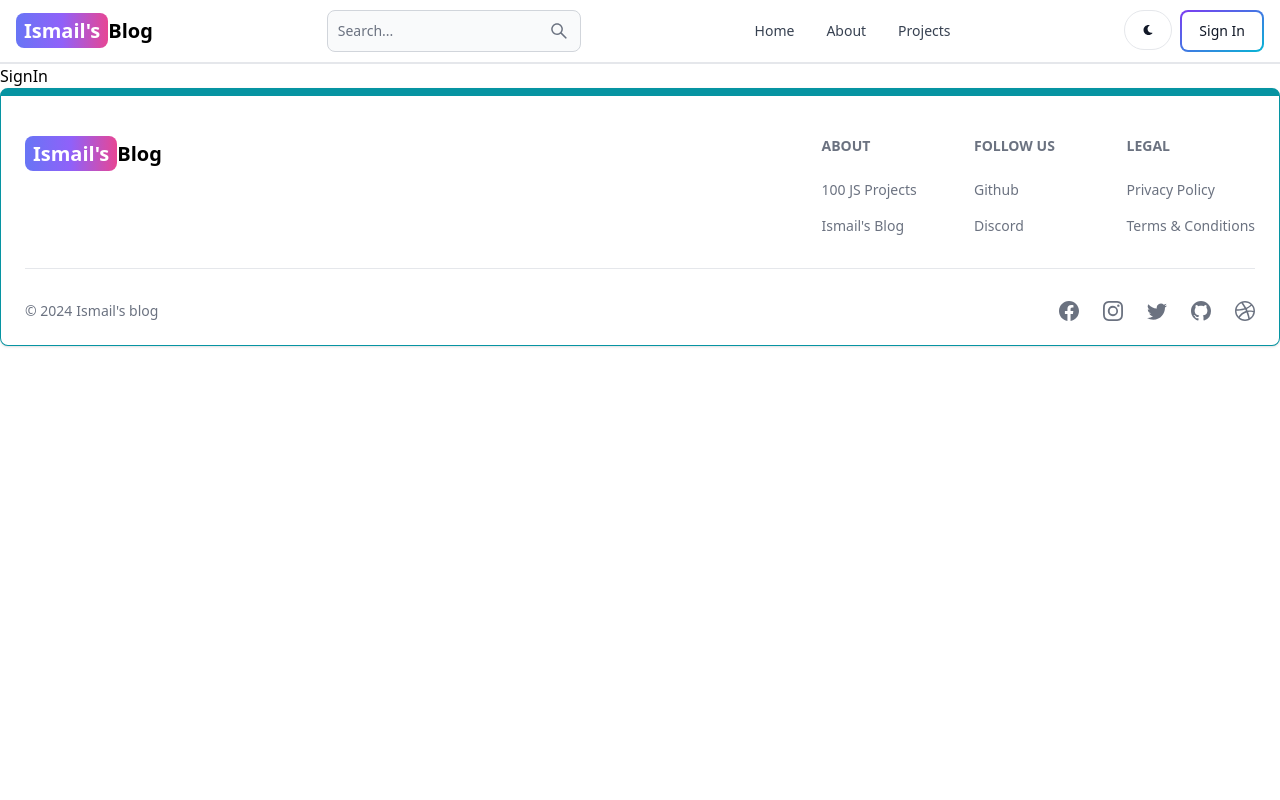
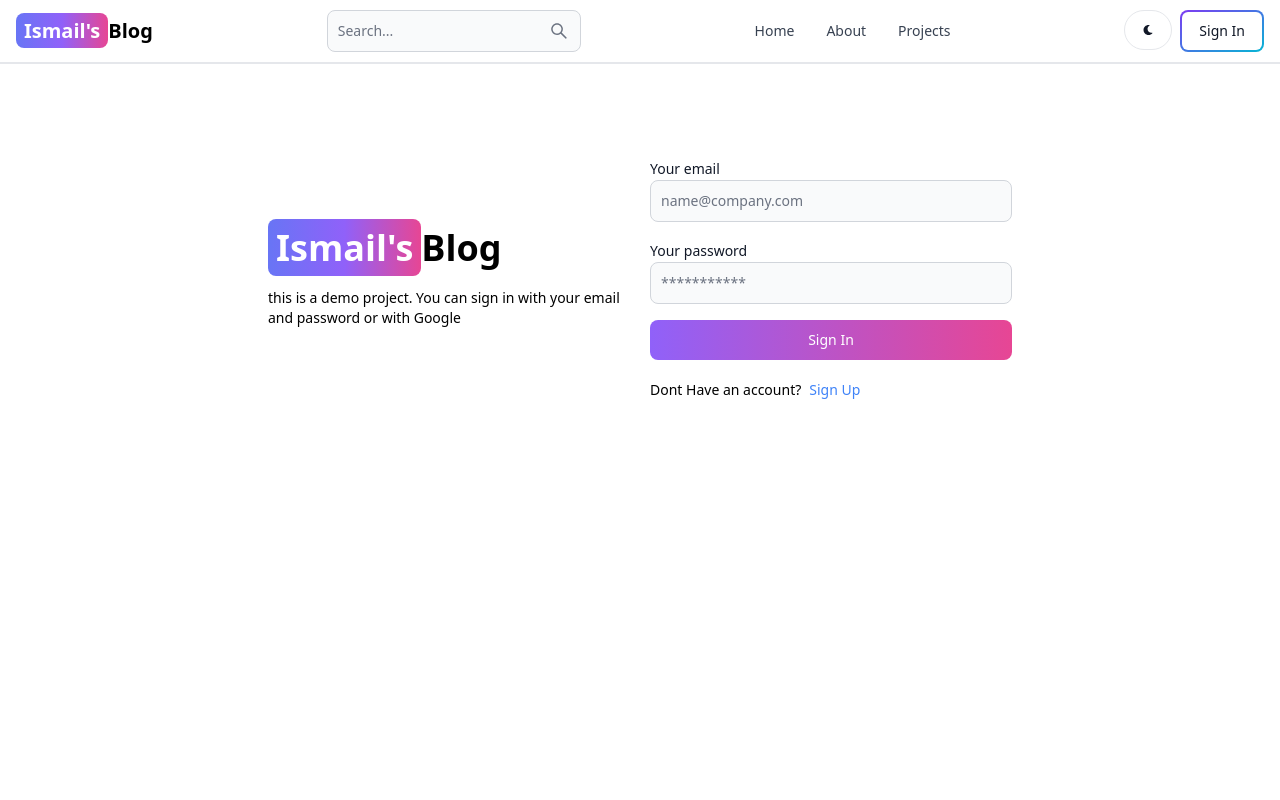
Before and after one commit to ismail-888/Blog-Dashboard, a React (Vite) app in the folder client/: page /sign-in in a window 1280 px wide. Shown: the top 800 px of the page. Built offline with nearby package versions, Linux system fonts and the light colour scheme.

Commit message:
complete signin page functionality

```diff
--- a/client/src/pages/SignIn.jsx
+++ b/client/src/pages/SignIn.jsx
@@ -1,9 +1,110 @@
-
+import { Alert, Button, Label, Spinner, TextInput } from "flowbite-react";
+import { useState } from "react";
+import { Link, useNavigate } from "react-router-dom";
 
 const SignIn = () => {
+  const [formData, setFomData] = useState({});
+  const [errorMessage, setErrorMessage] = useState(null);
+  const [loading, setLoading] = useState(false);
+  const navigate=useNavigate()
+
+  const handleChange = (e) => {
+    setFomData({ ...formData, [e.target.id]: e.target.value.trim() });
+  };
+  const handleSubmit = async (e) => {
+    e.preventDefault();
+    if ( !formData.email || !formData.password) {
+      return setErrorMessage("Please fill out all fields.");
+    }
+    try {
+      setLoading(true);
+      setErrorMessage(null);
+      const res = await fetch("/api/auth/signin", {
+        method: "POST",
+        headers: { "Content-Type": "application/json" },
+        body: JSON.stringify(formData),
+      });
+      const data = await res.json();
+      if (data.success === false) {
+        return setErrorMessage(data.message);
+      }
+      setLoading(false);
+      if(res.ok){
+        navigate('/')
+      }
+    } catch (error) {
+      setErrorMessage(error.message);
+      setLoading(false);
+    }
+  };
   return (
-    <div>SignIn</div>
-  )
-}
+    <div className="min-h-screen mt-20">
+      <div className="flex p-3 max-w-3xl mx-auto flex-col md:flex-row md:items-center gap-5">
+        {/* left */}
+        <div className="flex-1">
+          <Link to={"/"} className=" font-bold dark:text-white text-4xl">
+            <span className="px-2 py-1 bg-gradient-to-r from-indigo-500 via-purple-500 to-pink-500 rounded-lg text-white">
+              Ismail&apos;s
+            </span>
+            Blog
+          </Link>
+          <p className="text-sm mt-5">
+            this is a demo project. You can sign in with your email and password
+            or with Google
+          </p>
+        </div>
 
-export default SignIn
+        {/* right */}
+        <div className="flex-1">
+          <form className="flex flex-col gap-4" onSubmit={handleSubmit}>
+            <div className="">
+              <Label value="Your email" />
+              <TextInput
+                type="email"
+                placeholder="name@company.com"
+                id="email"
+                onChange={handleChange}
+              />
+            </div>
+            <div className="">
+              <Label value="Your password" />
+              <TextInput
+                type="password"
+                placeholder="***********"
+                id="password"
+                onChange={handleChange}
+              />
+            </div>
+            <Button
+              gradientDuoTone={"purpleToPink"}
+              type="submit"
+              disabled={loading}
+            >
+              {loading ? (
+                <>
+                  <Spinner size="sm" />
+                  <span className="pl-3">Loading...</span>
+                </>
+              ) : (
+                "Sign In"
+              )}
+            </Button>
+          </form>
+          <div className="flex gap-2 text-sm mt-5">
+            <span>Dont Have an account?</span>
+            <Link to={"/sign-up"} className="text-blue-500">
+              Sign Up
+            </Link>
+          </div>
+          {errorMessage && (
+            <Alert className="mt-5" color={"failure"}>
+              {errorMessage}
+            </Alert>
+          )}
+        </div>
+      </div>
+    </div>
+  );
+};
+
+export default SignIn;
```
